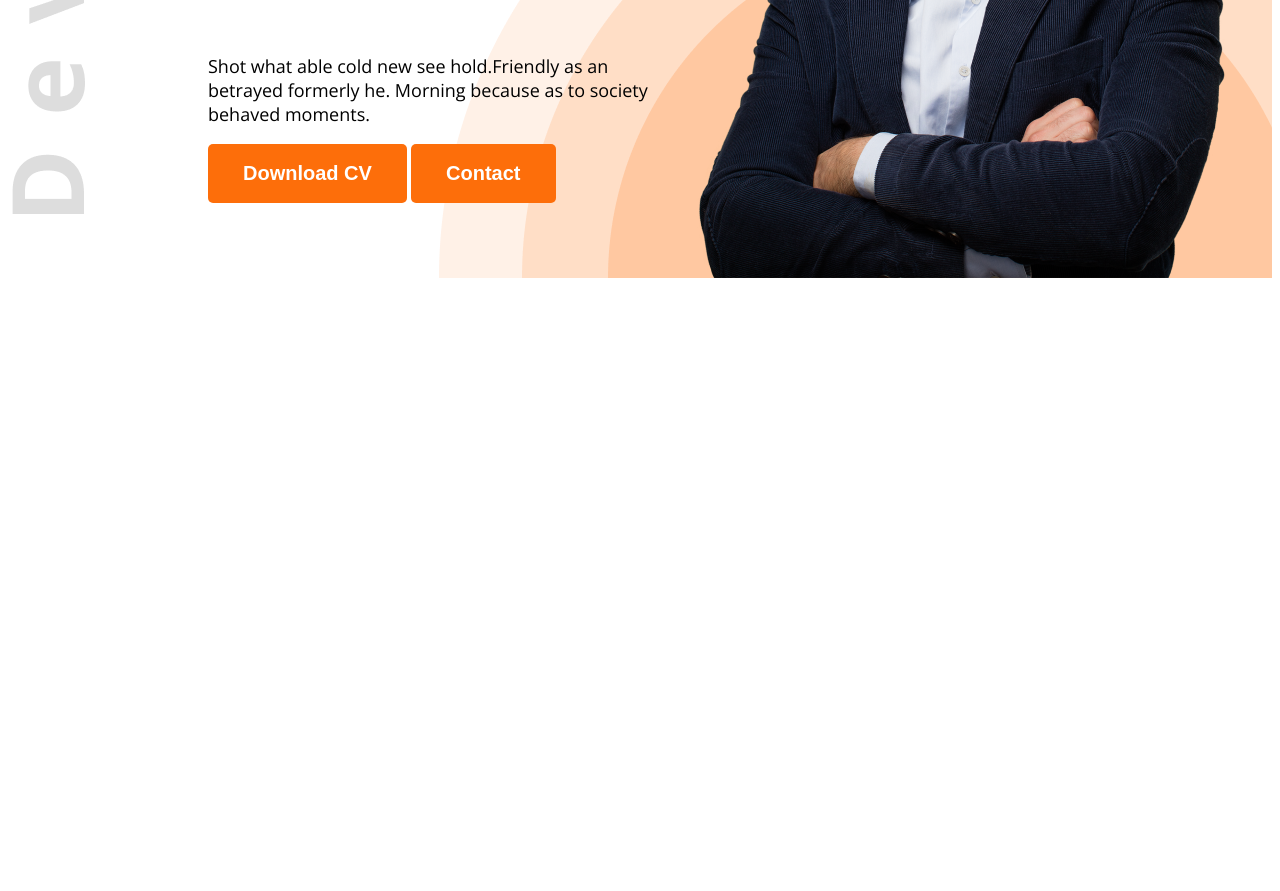
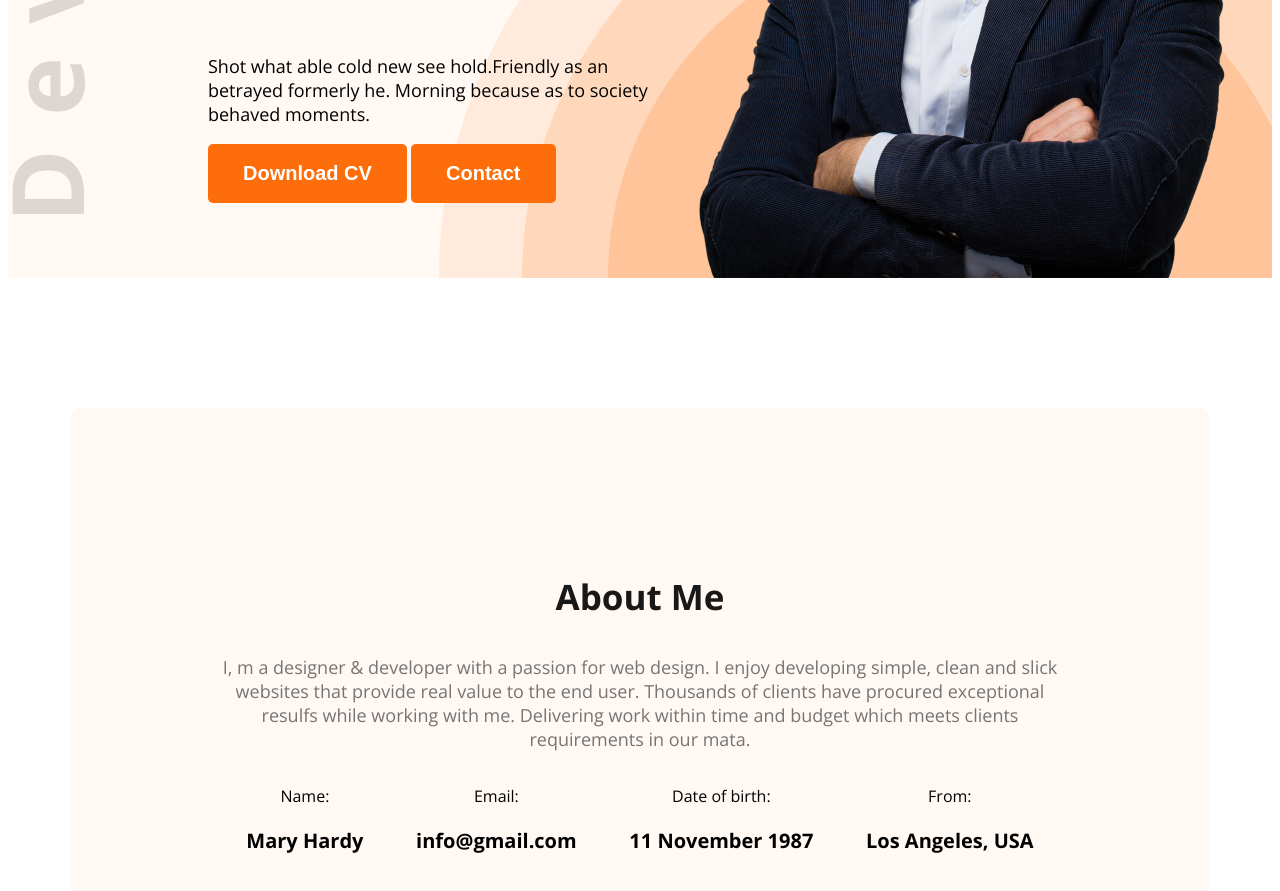
Before and after one commit to masumgaibandha/portfolio-website, a plain HTML site: page index.html in a window 1280 px wide. Shown: the part 557-1448 px from the top of the page. Before the commit the page ends 843 px from the top, so only its background shows below. Drawn offline with nearby package versions, Linux system fonts and the light colour scheme.

Commit message:
added all

```diff
--- a/index.html
+++ b/index.html
@@ -14,7 +14,7 @@
 </head>
 
 <body class="open-sans-normal">
-  <header class="header">
+  <header class="header secondary-bg">
     <nav>
       <h3 class="nav-title">Ma<span class="text-primary">r</span>y</h3>
       <ul>
@@ -41,6 +41,29 @@
   </header>
 
   <main>
+    <section class="about secondary-bg">
+      <h3 class="section-title">About Me</h3>
+      <p class="section-description">I, m a designer & developer with a passion for web design. I enjoy developing simple, clean and slick websites that provide real value to the end user. Thousands of clients have procured exceptional resulfs while working with me. Delivering work within time and budget which meets clients requirements in our mata.</p>
+      <div class="about-items">
+        <div class="about-item">
+          <p class="item-title">Name:</p>
+          <p class="item-description">Mary Hardy</p>
+        </div>
+        <div class="about-item">
+          <p class="item-title">Email:</p>
+          <p class="item-description">info@gmail.com</p>
+        </div>
+        <div class="about-item">
+          <p class="item-title">Date of birth:</p>
+          <p class="item-description">11 November 1987</p>
+        </div>
+        <div class="about-item">
+          <p class="item-title">From:</p>
+          <p class="item-description">Los Angeles, USA</p>
+        </div>
+      </div>
+
+    </section>
 
 
   </main>
--- a/style/style.css
+++ b/style/style.css
@@ -45,6 +45,19 @@ nav li a {
   font-size: 20px;
 
 }
+/* *shared style */
+.secondary-bg{
+  background-color: #FFF8F3;
+}
+.section-title{
+  font-size: 35px;
+  font-weight: bold;
+  color: #181818;
+}
+.section-description{
+  font-size: 18px;
+  color: #757575;
+}
 
 .btn-primary{
   background-color: #FD6E0A;
@@ -84,3 +97,31 @@ nav li a {
   width: 584px;
   height: 676px;
 }
+main{
+  max-width: 1140px;
+  margin: 0 auto;
+}
+.about{
+  border-radius: 10px;
+  padding: 130px 150px;
+  text-align: center;
+  margin-top: 130px;
+}
+.about-title{
+}
+
+.about-items{
+  display: flex;
+  justify-content: space-around;
+
+
+
+
+}
+.item-description{
+  font-weight: bold;
+  font-size: 20px;
+}
+.section-description{
+  font-size: 18px;
+}
```
